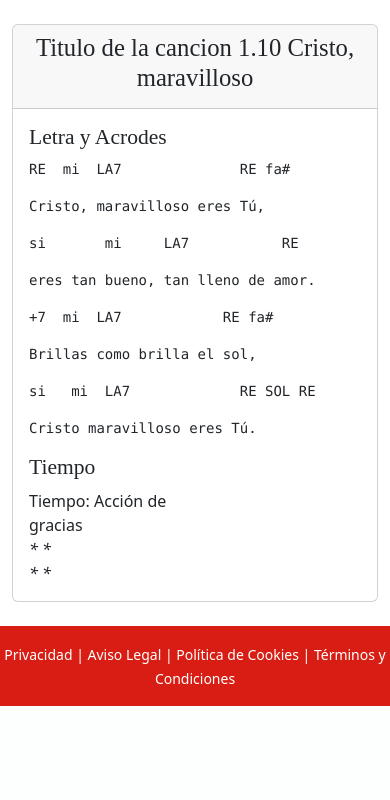
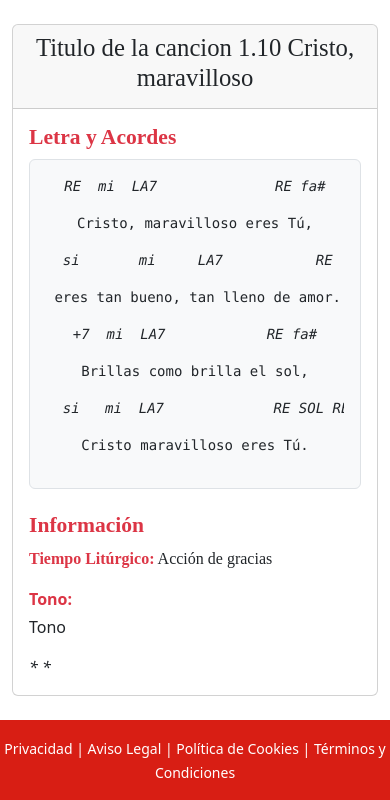
Before and after one commit to marcobatistacalado/TFG-DAW-CANCIONERO-DIGITAL-SALESIANO, a Django app: page /cancion/1/ in a window 390 px wide. Shown: the part 176-976 px from the top of the page. Before the commit the page ends 882 px from the top, so only its background shows below. Run offline with Django 5.2, Linux system fonts and the light colour scheme; data comes from the database, SQL or seed files in the repository; some web fonts are replaced.

Commit message:
Canciones responsive y comentarios de código

```diff
--- a/cancionero_digital_salesiano/canciones/templates/canciones/cancion.html
+++ b/cancionero_digital_salesiano/canciones/templates/canciones/cancion.html
@@ -11,19 +11,30 @@
         </h2>
     </div>
     <div class="card-body">
-        <div class="row">
-            <div class="col-sm-12 col-md-6">
-                <h4>Letra y Acrodes</h4>
-                {% for linea in lineas %}
-                <pre>{{ linea.contenido }}</pre>
-                {% endfor %}
+        <div class="row g-4">
+            <!-- Letra y acordes -->
+            <div class="col-lg-6 col-md-12">
+                <h4 class="fw-bold text-danger">Letra y Acordes</h4>
+                <div class="border rounded p-3 bg-light letra-movil">
+                    {% for linea in lineas %}
+                        {% if linea.tipo_linea == 'acorde'%}
+                        <pre> <i> {{ linea.contenido }} </i> </pre>
+                        {% else %}
+                        <pre> {{ linea.contenido }} </pre>
+                        {% endif %}
+                    {% endfor %}
+                </div>
             </div>
-            <div class="col-6">
-                <h4>Tiempo</h4>
-                Tiempo: {{ tiempo_actual.nombre_tiempo }}
-                <div class="tono">
-                    <i>*</i>
-                    <i>*</i>
+
+            <!-- Información adicional -->
+            <div class="col-12 col-md-6">
+                <h4 class="fw-bold text-danger">Información</h4>
+                <p><strong class="text-danger">Tiempo Litúrgico:</strong> {{ tiempo_actual.nombre_tiempo }}</p>
+                <div class="mb-3">
+                    <strong class="text-danger">Tono:</strong>
+                    <div class="tono mt-1">
+                        Tono
+                    </div>
                 </div>
                 <div class="size">
                     <i>*</i>
```
